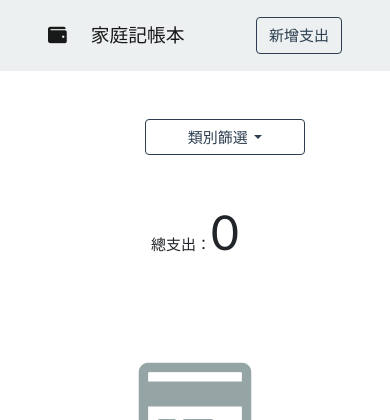
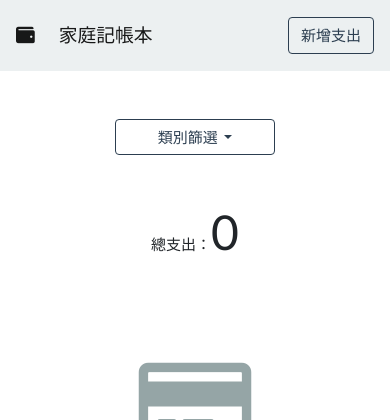
Before and after one commit to etheriuman/expense-tracker, a Node server app: page / in a window 390 px wide. Shown: the top 420 px of the page. Run offline with Node 20, Linux system fonts and the light colour scheme; data that the repository does not hold is empty; some libraries are stand-ins or nearby versions.

Commit message:
fix RWD in mobile

```diff
--- a/views/index.handlebars
+++ b/views/index.handlebars
@@ -1,7 +1,7 @@
 <div class="container my-5">
   {{!-- 類別篩選器 --}}
-  <div class="row justify-content-center mb-5">
-    <div class="dropdown col-4 text-center justify-content-center">
+  <div class="row justify-content-center text-center mb-5">
+    <div class="dropdown col-8 col-sm-4 text-center justify-content-center">
       <button class="btn btn-outline-primary dropdown-toggle" style="width: 10rem;" type="button" id="dropdownMenuButton" data-toggle="dropdown" aria-haspopup="true" aria-expanded="false">
         類別篩選
       </button>
@@ -28,6 +28,7 @@
     <div class="col-12 text-center text-secondary mt-5">是時候消費一下了吧...！</div>
   </div>
   {{/unless}}
+  {{!-- 主內容 --}}
   <div class="row justify-content-center">
     <ul class="list-group list-group-flush col-12 col-sm-10 col-md-8" style="max-height: 60vh; overflow:auto">
       {{#each records}}
--- a/views/layouts/main.handlebars
+++ b/views/layouts/main.handlebars
@@ -9,7 +9,7 @@
     <link rel="stylesheet" href="https://cdnjs.cloudflare.com/ajax/libs/font-awesome/5.8.1/css/all.min.css">
 </head>
 <body>
-  <nav class="navbar navbar-light bg-light px-5">
+  <nav class="navbar navbar-light bg-light px-3 px-md-5">
     <a class="navbar-brand" href="/"><i class="fas fa-wallet mr-4"></i>家庭記帳本</a>
     <a class="btn btn-outline-primary" href="/records/new">新增支出</a>
   </nav>
```
